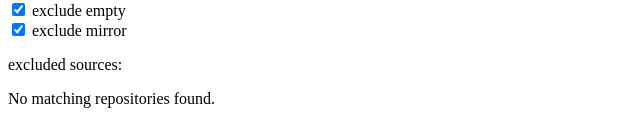
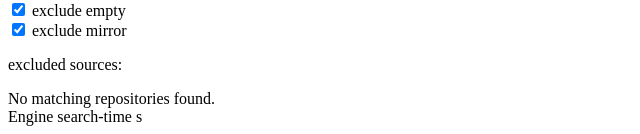
Before and after one commit to HubGrep/hubgrep_search, a Flask app: template hubgrep/frontend_blueprint/templates/search/search_base.html in a window 1280 px wide. Shown: the part 1588-1722 px from the top of the page, without its empty margins (0-640 px from the left). Before the commit the page ends 1696 px from the top, so only its background shows below. Run offline with Flask 2, Linux system fonts and the light colour scheme; the template is opened without the code that fills it: most values are stand-ins (such as "Sample title", 1, 10 or a date in 2020); form fields are guessed from the names that the template uses; parts of the project's set-up code (start-up, migrations or seed data) failed here and were passed over.

Commit message:
minor search-list refactoring & add log for how long a search took

```diff
--- a/hubgrep/frontend_blueprint/templates/components/result_card/_result_card.scss
+++ b/hubgrep/frontend_blueprint/templates/components/result_card/_result_card.scss
@@ -94,9 +94,3 @@
     }
   }
 }
-
-body[data-debug="true"] {
-  .item-detail-score {
-    display: unset;
-  }
-}
--- a/hubgrep/frontend_blueprint/templates/components/result_card/result_card.html
+++ b/hubgrep/frontend_blueprint/templates/components/result_card/result_card.html
@@ -71,7 +71,7 @@
                     <span class="date-value">{{ _repo_time_value(SearchResult.pushed_at) }}</span>
                 </span>
             </p>
-            <p class="item-detail-score" title="{{ constants.TOOLTIP_REPO_WEIGHT }}">
+            <p class="item-detail-score debug" title="{{ constants.TOOLTIP_REPO_WEIGHT }}">
                 <span class="label">{{ gettext('score') | safe }}:</span>
                 <span>{{ SearchResult.weight|default(constants.MISSING_VALUE_DEFAULT) }}</span>
             </p>
--- a/hubgrep/frontend_blueprint/templates/components/status_message/status_message.html
+++ b/hubgrep/frontend_blueprint/templates/components/status_message/status_message.html
@@ -1,3 +1,3 @@
-{% macro message(status, content, prefix="", affix="") %}
-    <div class="status-message status-{{ status }}">{{ prefix }}{{ content }}{{ affix }}</div>
+{% macro message(status, content, prefix="", affix="", class_name="") %}
+    <div class="status-message status-{{ status }} {{ class_name }}">{{ prefix }}{{ content }}{{ affix }}</div>
 {% endmacro %}
--- a/hubgrep/frontend_blueprint/templates/search/search_base.html
+++ b/hubgrep/frontend_blueprint/templates/search/search_base.html
@@ -17,17 +17,18 @@
         <div class="search-result-messages">
             {% import "components/status_message/status_message.html" as status %}
             {% import "components/content_swap/content_swap.html" as content_swap %}
-                {% if search_total > 0 %}
+            {% if search_meta.total_found > 0 %}
                 {% set search_feedback %}
                     {% set phrase = gettext("Found {} matching repositories in") | safe %}
-                        {% set search_time_short = search_time | round(2) %}
-                        {{ phrase | replace("{}", search_total) }}
-                        {{ content_swap.build(search_time_short ~ "s", search_time ~ "s")}}
+                    {% set search_time_short = total_time | round(2) %}
+                    {{ phrase | replace("{}", search_meta.total_found) }}
+                    {{ content_swap.build(search_time_short ~ "s", total_time ~ "s") }}
                 {% endset %}
             {% else %}
                 {% set search_feedback = gettext("No matching repositories found.") | safe %}
             {% endif %}
             {{ status.message("info", search_feedback) }}
+            {{ status.message("info", (gettext("Engine search-time ") | safe) ~ search_meta.time ~ "s", "", "", "debug") }}
 
             {% for error in user_errors %}
                 {{ status.message("warn", error) }}
```
Also changed, not shown: hubgrep/frontend_blueprint/routes/search.py (+7 -5 lines), hubgrep/frontend_blueprint/templates/_global.scss (+10 -0 lines). Lines whose indentation alone changed are shown as unchanged.
